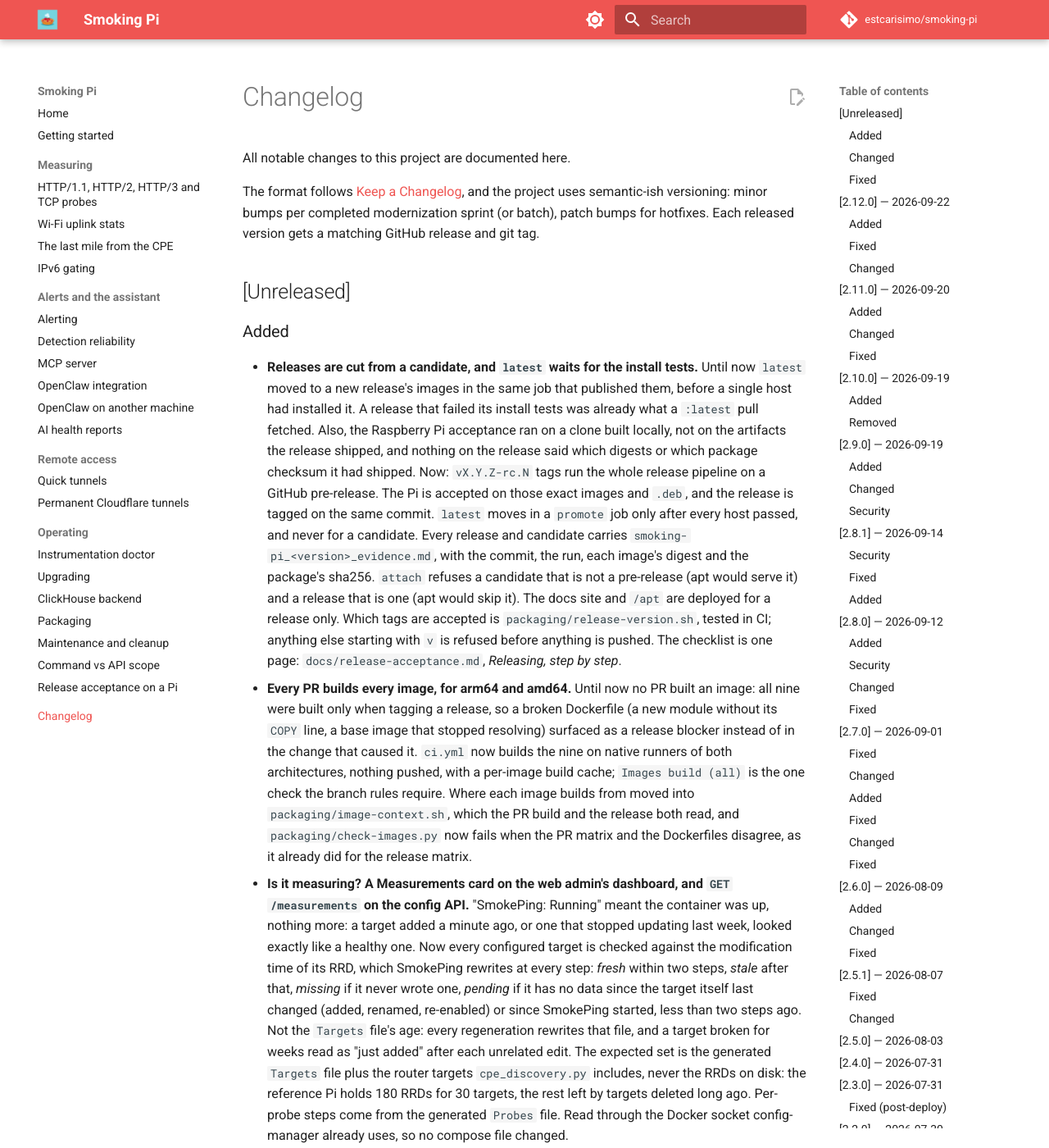
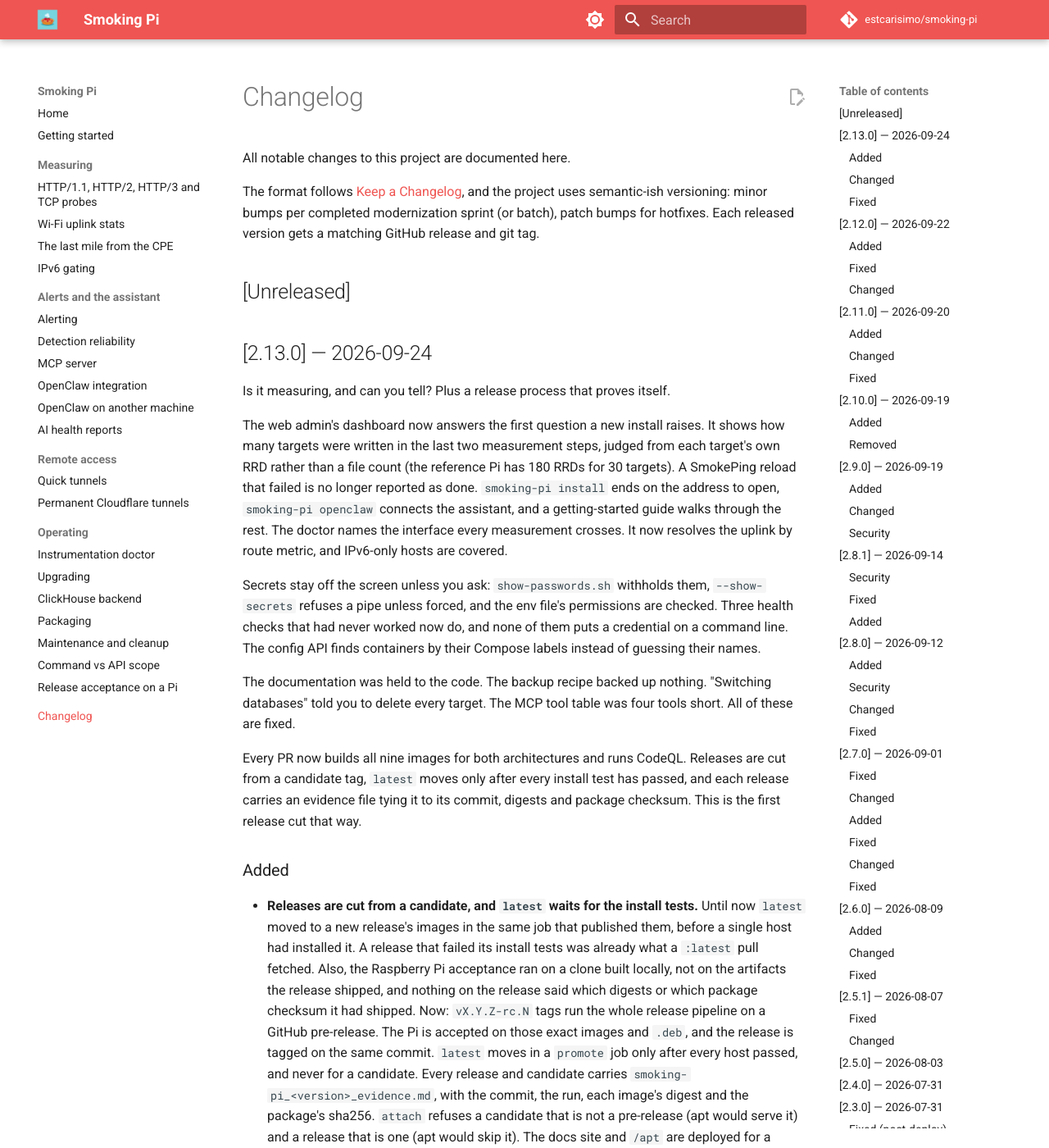
Before and after one commit to estcarisimo/smoking-pi, an MkDocs documentation site: the page built from docs/changelog.md, in a window 1280 px wide and 1400 px high. Shown: the whole window at 82% size. Built offline with MkDocs 1.6.1 and Material for MkDocs 9.7.7, drawn with Linux system fonts in a browser that asks for light colours; comment, search, counter and statistics services are not loaded.

Commit message:
release: v2.13.0
Co-Authored-By: Claude Opus 5.5 <noreply@anthropic.com>

```diff
--- a/CHANGELOG.md
+++ b/CHANGELOG.md
@@ -8,6 +8,37 @@ modernization sprint (or batch), patch bumps for hotfixes. Each released
 version gets a matching GitHub release and git tag.
 
 ## [Unreleased]
+
+## [2.13.0] — 2026-09-24
+
+Is it measuring, and can you tell? Plus a release process that proves
+itself.
+
+The web admin's dashboard now answers the first question a new install
+raises. It shows how many targets were written in the last two
+measurement steps, judged from each target's own RRD rather than a file
+count (the reference Pi has 180 RRDs for 30 targets). A SmokePing reload
+that failed is no longer reported as done. `smoking-pi install` ends on
+the address to open, `smoking-pi openclaw` connects the assistant, and a
+getting-started guide walks through the rest. The doctor names the
+interface every measurement crosses. It now resolves the uplink by route
+metric, and IPv6-only hosts are covered.
+
+Secrets stay off the screen unless you ask: `show-passwords.sh` withholds
+them, `--show-secrets` refuses a pipe unless forced, and the env file's
+permissions are checked. Three health checks that had never worked now
+do, and none of them puts a credential on a command line. The config API
+finds containers by their Compose labels instead of guessing their names.
+
+The documentation was held to the code. The backup recipe backed up
+nothing. "Switching databases" told you to delete every target. The MCP
+tool table was four tools short. All of these are fixed.
+
+Every PR now builds all nine images for both architectures and runs
+CodeQL. Releases are cut from a candidate tag, `latest` moves only after
+every install test has passed, and each release carries an evidence file
+tying it to its commit, digests and package checksum. This is the first
+release cut that way.
 
 ### Added
 
```
Also changed, not shown: docs/release-acceptance.md (+3 -1 lines), 1 other file.
